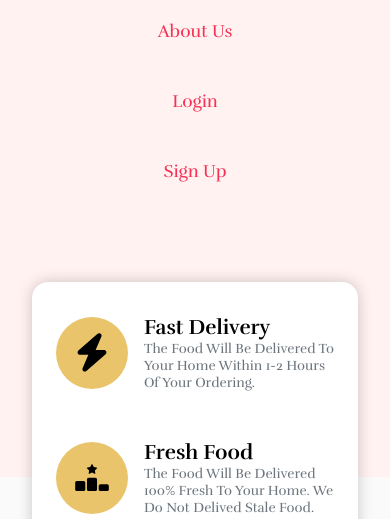
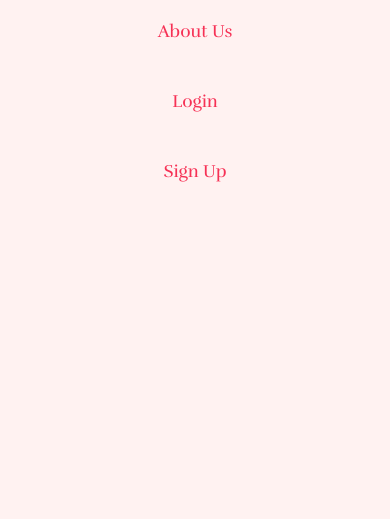
Before and after one commit to Przemigiusz/FastFoodOrderApp, a plain HTML site: page index.html in a window 390 px wide. Both pictures are taken after a click on the button 354 px from the left and 32 px from the top of the page. Shown: the part 325-844 px from the top of the page. Drawn offline with Linux system fonts and the light colour scheme.

Commit message:
Fix of navbar and add button animations in Regular Menu Page

```diff
--- a/app.css
+++ b/app.css
@@ -21,12 +21,27 @@ p {
     margin: 0;
 }
 
+* {
+    box-sizing: border-box;
+}
+
+body,
+html {
+    margin: 0;
+    padding: 0;
+}
+
 body {
     font-family: var(--primary-font);
-    margin: 0;
-    padding: 0;
-    box-sizing: border-box;
     background-color: var(--secondary-background-color);
+}
+
+.no-scroll {
+    overflow: hidden;
+}
+
+.height-100vh {
+    height: 100vh;
 }
 
 .colored {
--- a/navbar.css
+++ b/navbar.css
@@ -24,7 +24,7 @@
     list-style: none;
     display: flex;
     flex-direction: column;
-    justify-content: space-evenly;
+    justify-content: start;
     align-items: center;
     padding: 0;
     margin: 0;
--- a/navbar.js
+++ b/navbar.js
@@ -35,6 +35,16 @@ const navbarMobileLinks = document.getElementsByClassName("navbar-mobile-links")
 
 document.getElementsByClassName('hamburger-btn')[0].addEventListener('click', function () {
     navbarMobileLinks.classList.toggle('show');
+    document.body.classList.toggle('no-scroll');
+
+    if (!navbarMobileLinks.classList.contains('show')) {
+        setTimeout(function () {
+            navbarMobileLinks.classList.remove('height-100vh');
+        }, 250);
+    } else {
+        navbarMobileLinks.classList.add('height-100vh');
+    }
+
 });
 
 mobileNavbarTabs.forEach(tab => {
--- a/regularMenu.css
+++ b/regularMenu.css
@@ -19,7 +19,7 @@
     cursor: pointer;
 }
 
-.buy-now-btn:hover,
+.offer-info-panel button:hover,
 .see-all-btn:hover {
     background-color: inherit;
     color: var(--tertiary-color);
```
